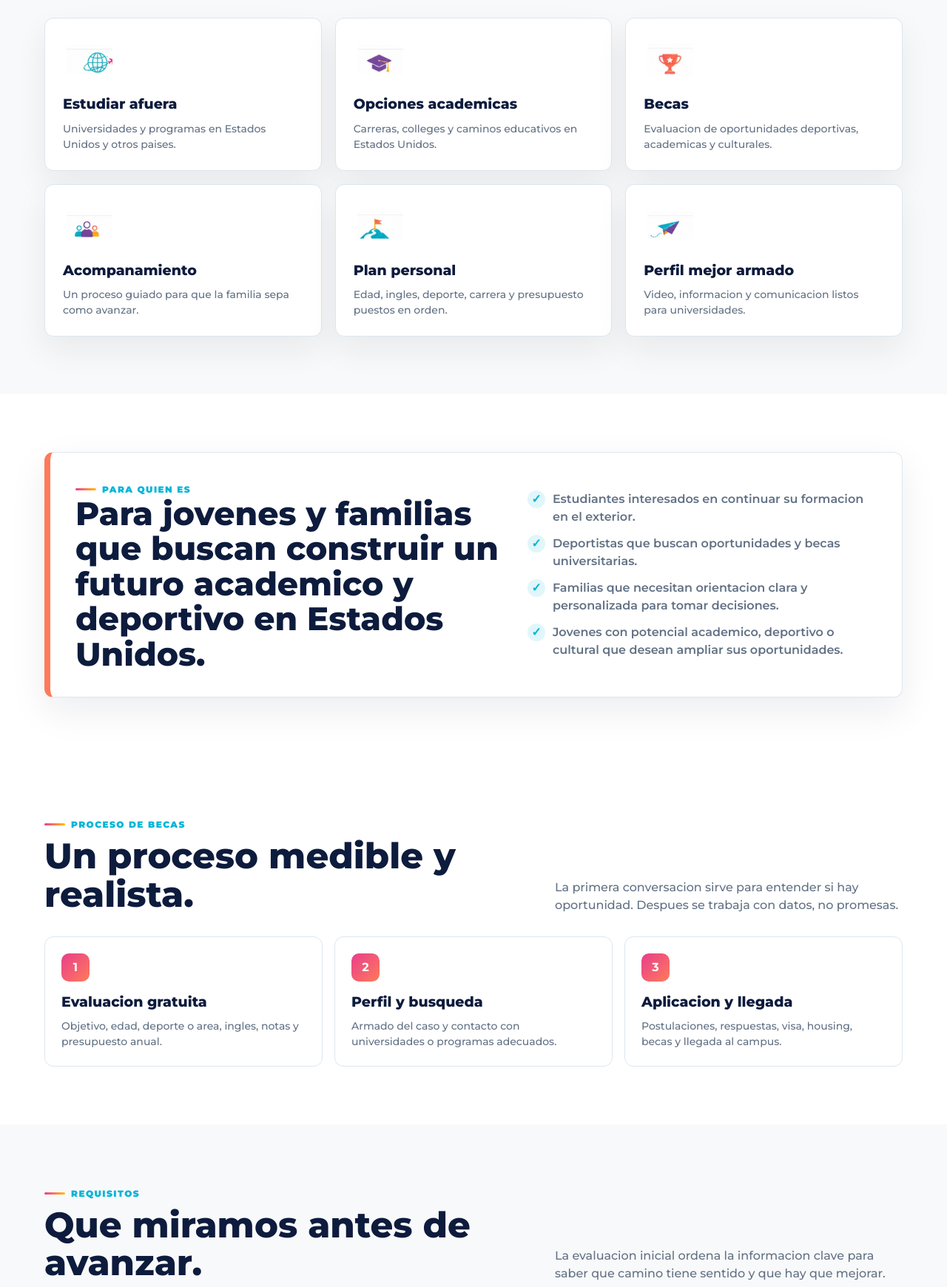
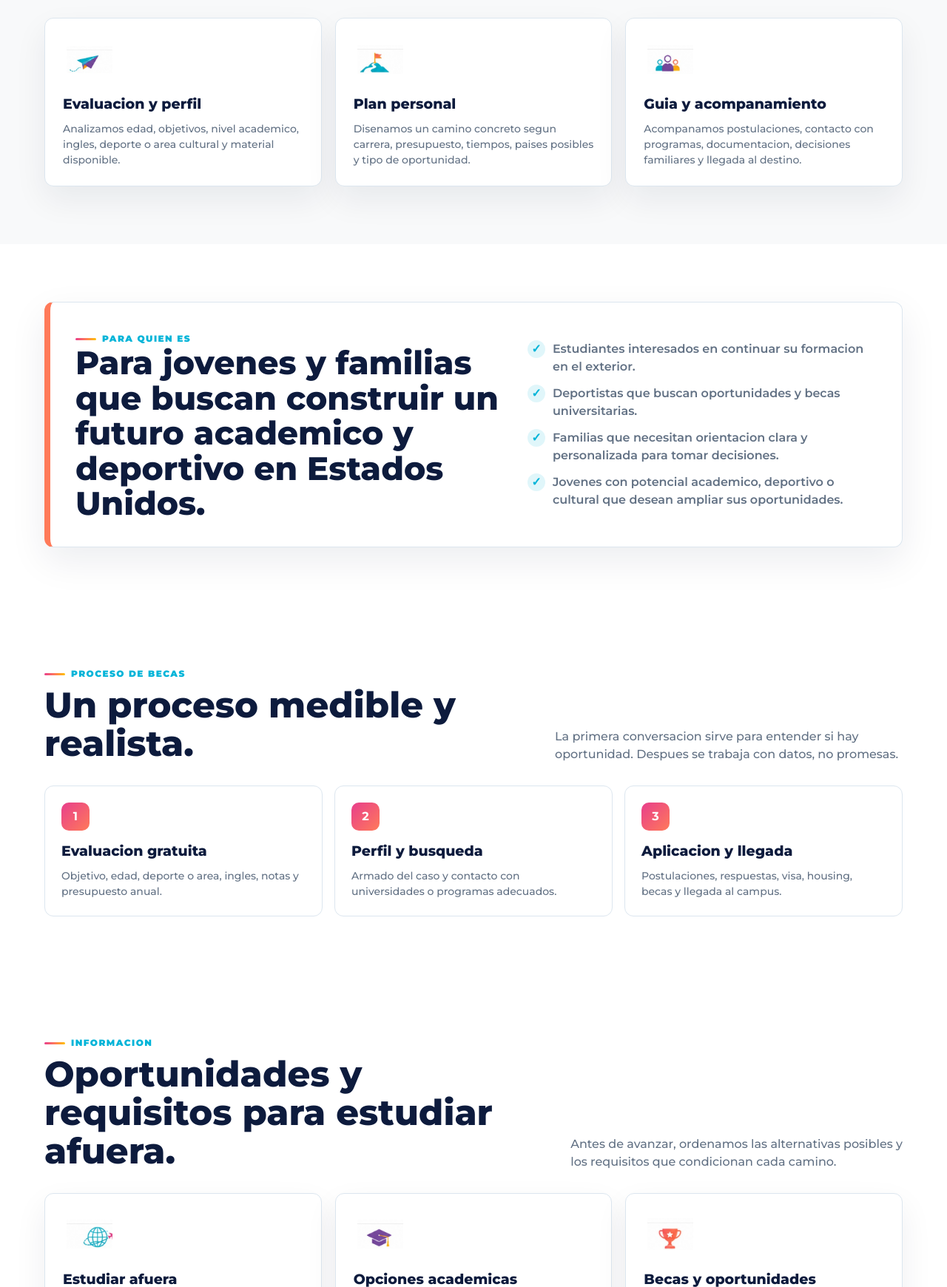
Before and after one commit to Vitolop1/VANTAGE, a website: page index.html in a window 1280 px wide. Shown: the part 1060-2800 px from the top of the page at 74% size. Drawn offline with Linux system fonts and the light colour scheme.

Commit message:
Reorganize services and information sections

```diff
--- a/index.html
+++ b/index.html
@@ -95,6 +95,9 @@
   .service-card:hover{transform:translateY(-3px);box-shadow:0 24px 56px rgba(13,27,61,.11)}
   .service-icon{width:72px;height:62px;border-radius:14px;display:flex;align-items:center;justify-content:center;margin-bottom:16px;background:#fff}
   .service-icon img{display:block;max-width:62px;max-height:54px;object-fit:contain}
+  .information{background:#fff}
+  .info-grid{margin-bottom:34px}
+  .requirements-title{margin:8px 0 20px;font-size:clamp(24px,3vw,34px);color:var(--navy)}
   .cyan{color:var(--cyan)} .purple{color:var(--purple)} .gold{color:var(--gold)} .pink{color:var(--magenta)} .orange{color:var(--orange)}
   .service-card h3{font-size:19px;color:var(--navy)}
   .service-card p{margin-top:8px;color:var(--muted);font-size:14px;font-weight:500}
@@ -111,7 +114,7 @@
   .step b{display:flex;width:38px;height:38px;align-items:center;justify-content:center;border-radius:10px;background:linear-gradient(135deg,var(--magenta),var(--orange));color:#fff;margin-bottom:14px}
   .step h3{font-size:19px;color:var(--navy)}
   .step p{margin-top:8px;color:var(--muted);font-size:14px;font-weight:500}
-  .requirements{background:var(--light)}
+  .requirements{background:#fff}
   .requirements-grid{display:grid;grid-template-columns:repeat(4,1fr);gap:16px}
   .requirement{background:#fff;border:1px solid var(--line);border-radius:12px;padding:22px;box-shadow:0 14px 36px rgba(13,27,61,.06)}
   .requirement span{display:inline-flex;margin-bottom:12px;color:var(--magenta);font-size:12px;font-weight:900;text-transform:uppercase;letter-spacing:.08em}
@@ -219,8 +222,8 @@
       <div class="nav-links nav-actions desktop-only">
         <a href="#inicio">Inicio</a>
         <a href="#servicios">Servicios</a>
+        <a href="#informacion">Informacion</a>
         <a href="#proceso">Proceso de Becas</a>
-        <a href="#casos">Casos de Exito</a>
         <a href="#nosotros">Sobre Nosotros</a>
         <a class="btn btn-primary" href="#evaluacion">Evaluacion Gratuita</a>
         <a class="btn btn-whatsapp" href="https://wa.me/17046762602?text=Hola%20Impact%20Global%20Agency%2C%20quiero%20hacer%20una%20consulta." target="_blank" rel="noopener">WhatsApp</a>
@@ -232,8 +235,8 @@
     <div class="mobile-menu" id="mobileMenu">
       <a href="#inicio">Inicio</a>
       <a href="#servicios">Servicios</a>
+      <a href="#informacion">Informacion</a>
       <a href="#proceso">Proceso de Becas</a>
-      <a href="#casos">Casos de Exito</a>
       <a href="#nosotros">Sobre Nosotros</a>
       <a href="#contacto">Contacto</a>
       <a class="btn btn-primary" href="#evaluacion">Evaluacion Gratuita</a>
@@ -272,34 +275,19 @@
       </div>
       <div class="service-grid">
         <article class="service-card">
-          <div class="service-icon cyan"><img src="assets/icon-oportunidades.png" alt=""></div>
-          <h3>Estudiar afuera</h3>
-          <p>Universidades y programas en Estados Unidos y otros paises.</p>
-        </article>
-        <article class="service-card">
-          <div class="service-icon purple"><img src="assets/icon-educacion.png" alt=""></div>
-          <h3>Opciones academicas</h3>
-          <p>Carreras, colleges y caminos educativos en Estados Unidos.</p>
-        </article>
-        <article class="service-card">
-          <div class="service-icon gold"><img src="assets/icon-becas.png" alt=""></div>
-          <h3>Becas</h3>
-          <p>Evaluacion de oportunidades deportivas, academicas y culturales.</p>
-        </article>
-        <article class="service-card">
-          <div class="service-icon pink"><img src="assets/icon-acompanamiento.png" alt=""></div>
-          <h3>Acompanamiento</h3>
-          <p>Un proceso guiado para que la familia sepa como avanzar.</p>
+          <div class="service-icon cyan"><img src="assets/icon-talento.png" alt=""></div>
+          <h3>Evaluacion y perfil</h3>
+          <p>Analizamos edad, objetivos, nivel academico, ingles, deporte o area cultural y material disponible.</p>
         </article>
         <article class="service-card">
           <div class="service-icon orange"><img src="assets/icon-camino.png" alt=""></div>
           <h3>Plan personal</h3>
-          <p>Edad, ingles, deporte, carrera y presupuesto puestos en orden.</p>
+          <p>Disenamos un camino concreto segun carrera, presupuesto, tiempos, paises posibles y tipo de oportunidad.</p>
         </article>
         <article class="service-card">
-          <div class="service-icon cyan"><img src="assets/icon-talento.png" alt=""></div>
-          <h3>Perfil mejor armado</h3>
-          <p>Video, informacion y comunicacion listos para universidades.</p>
+          <div class="service-icon pink"><img src="assets/icon-acompanamiento.png" alt=""></div>
+          <h3>Guia y acompanamiento</h3>
+          <p>Acompanamos postulaciones, contacto con programas, documentacion, decisiones familiares y llegada al destino.</p>
         </article>
       </div>
     </div>
@@ -339,15 +327,33 @@
     </div>
   </section>
 
-  <section class="requirements" id="requisitos">
+  <section class="information" id="informacion">
     <div class="wrap">
       <div class="section-head">
         <div>
-          <div class="eyebrow">Requisitos</div>
-          <h2>Que miramos antes de avanzar.</h2>
+          <div class="eyebrow">Informacion</div>
+          <h2>Oportunidades y requisitos para estudiar afuera.</h2>
         </div>
-        <p>La evaluacion inicial ordena la informacion clave para saber que camino tiene sentido y que hay que mejorar.</p>
+        <p>Antes de avanzar, ordenamos las alternativas posibles y los requisitos que condicionan cada camino.</p>
       </div>
+      <div class="service-grid info-grid">
+        <article class="service-card">
+          <div class="service-icon cyan"><img src="assets/icon-oportunidades.png" alt=""></div>
+          <h3>Estudiar afuera</h3>
+          <p>Universidades, colleges y experiencias internacionales en Estados Unidos y otros paises.</p>
+        </article>
+        <article class="service-card">
+          <div class="service-icon purple"><img src="assets/icon-educacion.png" alt=""></div>
+          <h3>Opciones academicas</h3>
+          <p>Carreras, programas y caminos educativos segun intereses, nivel y objetivos del estudiante.</p>
+        </article>
+        <article class="service-card">
+          <div class="service-icon gold"><img src="assets/icon-becas.png" alt=""></div>
+          <h3>Becas y oportunidades</h3>
+          <p>Evaluacion de alternativas deportivas, academicas, artisticas y culturales.</p>
+        </article>
+      </div>
+      <h3 class="requirements-title">Requisitos que revisamos</h3>
       <div class="requirements-grid">
         <article class="requirement"><span>Academico</span><h3>Notas y egreso</h3><p>Promedio, materias, ano de egreso y carrera o area de interes.</p></article>
         <article class="requirement"><span>Idioma</span><h3>Nivel de ingles</h3><p>Base real de ingles y posibilidad de preparar examenes si el proceso lo requiere.</p></article>
@@ -469,7 +475,9 @@
     </a>
     <div class="foot-links">
       <a href="#servicios">Servicios</a>
+      <a href="#informacion">Informacion</a>
       <a href="#proceso">Proceso</a>
+      <a href="#casos">Casos de Exito</a>
       <a href="#evaluacion">Evaluacion Gratuita</a>
       <a href="#">Instagram</a>
       <a href="#">LinkedIn</a>
```
